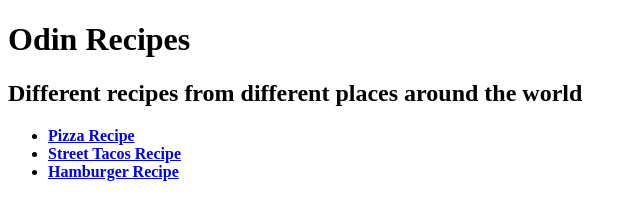
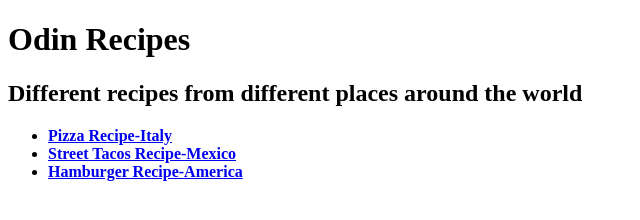
Before and after one commit to AlePolitoG/Odin-Recipes, a plain HTML site: page index.html in a window 1280 px wide. Shown: the whole page, without its empty margins (0-640 px from the left). Drawn offline with Linux system fonts and the light colour scheme.

Commit message:
Add return HyTxt, index page added countries
Added country tittles to main page, and add link to return to index

```diff
--- a/index.html
+++ b/index.html
@@ -9,9 +9,9 @@
     <h1>Odin Recipes</h1>
     <h2>Different recipes from different places around the world </h2>
     <ul>
-    <li><a href="Recipes/pizza.html"><strong>Pizza Recipe<strong></a>
-    <li><a href="Recipes/tacos.html"><strong>Street Tacos Recipe</strong></a></li>
-    <li><a href="Recipes/Hamburger.html"><strong>Hamburger Recipe</strong></a></li>
+    <li><a href="Recipes/pizza.html"><strong>Pizza Recipe-Italy<strong></a>
+    <li><a href="Recipes/tacos.html"><strong>Street Tacos Recipe-Mexico</strong></a></li>
+    <li><a href="Recipes/Hamburger.html"><strong>Hamburger Recipe-America</strong></a></li>
     <ul>
   </body>
 </html>
```
Also changed, not shown: Recipes/Hamburger.html (+1 -0 lines), Recipes/pizza.html (+1 -0 lines), Recipes/tacos.html (+1 -0 lines).
